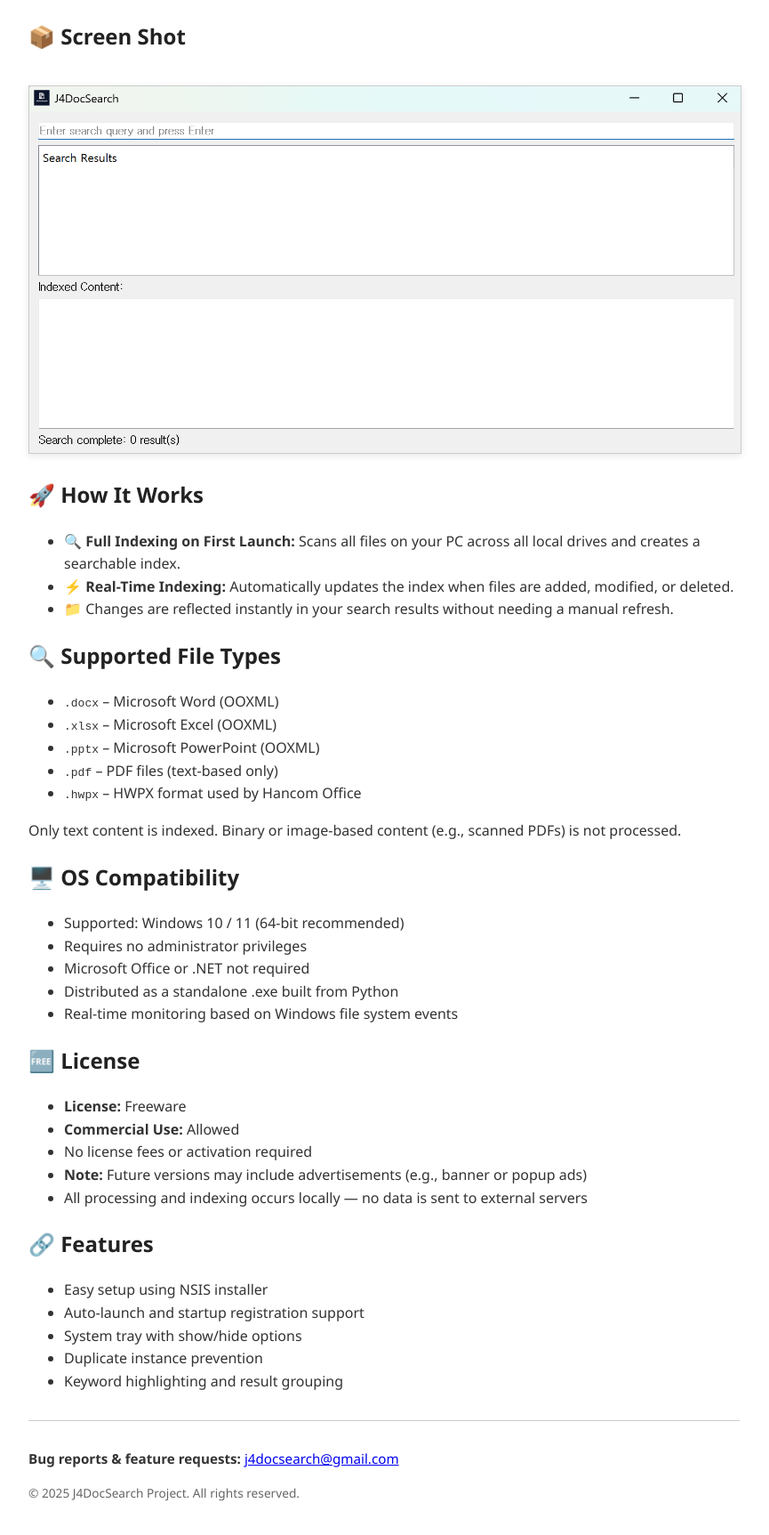
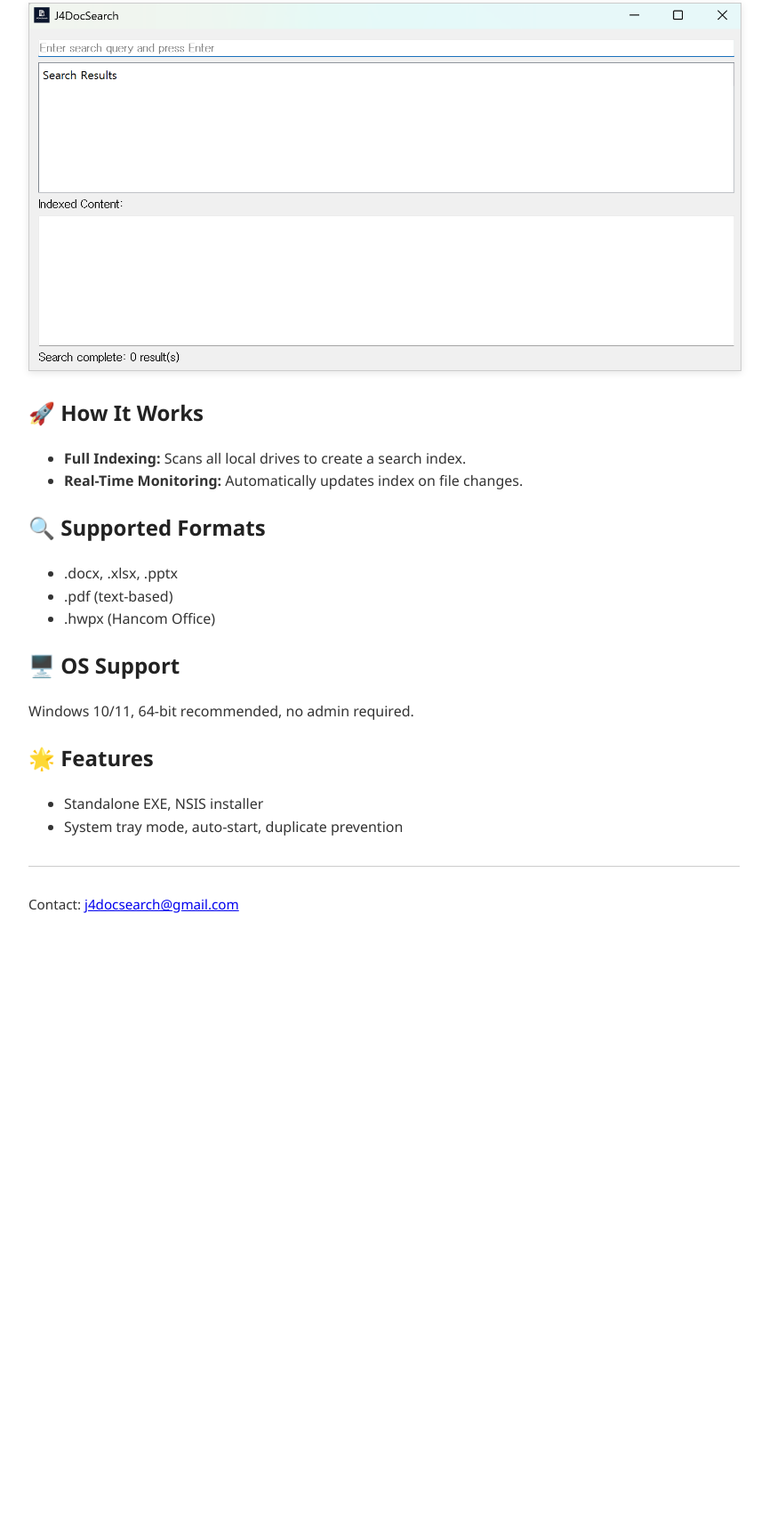
Before and after one commit to j4docsearch/j4docsearch.github.io, a plain HTML site: page index.html in a window 1280 px wide. Shown: the part 535-2260 px from the top of the page at 89% size, without its empty margins (208-1073 px from the left). After the commit the page ends 1626 px from the top, so only its background shows below. Drawn offline with Linux system fonts and the light colour scheme.

Commit message:
Update index.html

```diff
--- a/index.html
+++ b/index.html
@@ -1,28 +1,10 @@
 <!DOCTYPE html>
 <html lang="en">
 <head>
-  <script id="Cookiebot" src="https://consent.cookiebot.com/uc.js" data-cbid="dde3b1c7-a192-42ca-ac3c-92407128d4d0" data-blockingmode="auto" type="text/javascript"></script>
-  <script async src="https://pagead2.googlesyndication.com/pagead/js/adsbygoogle.js?client=ca-pub-5868991230140518"
-     crossorigin="anonymous"></script>
-
   <meta charset="UTF-8" />
   <title>J4DocSearch – Document Content Search Tool</title>
   <meta name="viewport" content="width=device-width, initial-scale=1.0" />
   <meta name="description" content="A fast and lightweight desktop tool to search text content inside PDF, HWPX, DOCX and other documents.">
-
-<!-- Open Graph (for social sharing previews) -->
-<meta property="og:title" content="J4DocSearch – Document Content Search Tool">
-<meta property="og:description" content="Quick keyword search across multiple document formats including PDF, HWPX, DOCX and more.">
-<meta property="og:image" content="https://j4docsearch.github.io/j4docsearch/screenshot.png">
-<meta property="og:url" content="https://j4docsearch.github.io/j4docsearch">
-
-<!-- Twitter Card -->
-<meta name="twitter:card" content="summary_large_image">
-<meta name="twitter:title" content="J4DocSearch – Document Search Utility">
-<meta name="twitter:description" content="An open-source tool for searching content within documents like PDF, HWPX, and Word files.">
-<meta name="twitter:image" content="https://j4docsearch.github.io/j4docsearch/screenshot.png">
-
-
   <style>
     body {
       font-family: "Segoe UI", sans-serif;
@@ -72,70 +54,94 @@
       font-size: 0.9em;
       color: #555;
     }
+    .lang-toggle {
+      float: right;
+      margin-top: -3em;
+    }
+    .lang-toggle button {
+      margin-left: 0.5em;
+      padding: 0.3em 0.8em;
+      font-size: 0.9em;
+    }
+    .lang-section { display: none; }
+    .lang-en { display: block; }
   </style>
+  <script>
+    function switchLang(lang) {
+      document.querySelectorAll('.lang-section').forEach(el => el.style.display = 'none');
+      document.querySelectorAll('.lang-' + lang).forEach(el => el.style.display = 'block');
+    }
+  </script>
 </head>
 <body>
+  <div class="lang-toggle">
+    <button onclick="switchLang('en')">English</button>
+    <button onclick="switchLang('ko')">한국어</button>
+  </div>
 
   <img src="j4docsearch.ico" alt="J4DocSearch Logo" class="logo" />
 
+  <div class="lang-section lang-en">
     <h1>📘 J4DocSearch</h1>
-  <p><strong>J4DocSearch</strong> is a high-speed desktop document indexing and search tool designed for Windows environments. It monitors your local drives in real time and enables fast keyword-based search across supported document types.</p>
-  <p>This standalone, lightweight application requires no external server or database. It is especially useful for users who manage a large volume of documents or frequently need to access document contents quickly.</p>
-
+    <p><strong>J4DocSearch</strong> is a high-speed desktop document indexing and search tool for Windows. It monitors your local drives in real time and allows fast keyword-based search across various document formats.</p>
     <a href="https://github.com/j4docsearch/j4docsearch/releases/latest" class="download-button" target="_blank">
       ⬇️ Download Latest Version
     </a>
     <h2>📦 Screen Shot</h2>
-  <img src="screenshot.png" alt="J4DocSearch Screenshot" class="screenshot" />
-
+    <img src="screenshot.png" alt="Screenshot" class="screenshot" />
     <h2>🚀 How It Works</h2>
     <ul>
-    <li>🔍 <strong>Full Indexing on First Launch:</strong> Scans all files on your PC across all local drives and creates a searchable index.</li>
-    <li>⚡ <strong>Real-Time Indexing:</strong> Automatically updates the index when files are added, modified, or deleted.</li>
-    <li>📁 Changes are reflected instantly in your search results without needing a manual refresh.</li>
+      <li><strong>Full Indexing:</strong> Scans all local drives to create a search index.</li>
+      <li><strong>Real-Time Monitoring:</strong> Automatically updates index on file changes.</li>
     </ul>
+    <h2>🔍 Supported Formats</h2>
+    <ul>
+      <li>.docx, .xlsx, .pptx</li>
+      <li>.pdf (text-based)</li>
+      <li>.hwpx (Hancom Office)</li>
+    </ul>
+    <h2>🖥️ OS Support</h2>
+    <p>Windows 10/11, 64-bit recommended, no admin required.</p>
+    <h2>🌟 Features</h2>
+    <ul>
+      <li>Standalone EXE, NSIS installer</li>
+      <li>System tray mode, auto-start, duplicate prevention</li>
+    </ul>
+    <footer>
+      <p>Contact: <a href="mailto:j4docsearch@gmail.com">j4docsearch@gmail.com</a></p>
+    </footer>
+  </div>
 
-  <h2>🔍 Supported File Types</h2>
+  <div class="lang-section lang-ko">
+    <h1>📘 J4DocSearch</h1>
+    <p><strong>J4DocSearch</strong>는 Windows 환경에서 다양한 문서의 내용을 빠르게 검색할 수 있는 고속 데스크톱 인덱싱 도구입니다. 로컬 디스크를 실시간으로 모니터링하며 키워드 기반 검색을 지원합니다.</p>
+    <a href="https://github.com/j4docsearch/j4docsearch/releases/latest" class="download-button" target="_blank">
+      ⬇️ 최신 버전 다운로드
+    </a>
+    <h2>📦 화면 예시</h2>
+    <img src="screenshot.png" alt="스크린샷" class="screenshot" />
+    <h2>🚀 동작 방식</h2>
     <ul>
-    <li><code>.docx</code> – Microsoft Word (OOXML)</li>
-    <li><code>.xlsx</code> – Microsoft Excel (OOXML)</li>
-    <li><code>.pptx</code> – Microsoft PowerPoint (OOXML)</li>
-    <li><code>.pdf</code> – PDF files (text-based only)</li>
-    <li><code>.hwpx</code> – HWPX format used by Hancom Office</li>
+      <li><strong>초기 전체 인덱싱:</strong> 모든 로컬 드라이브를 스캔하여 검색 인덱스를 생성합니다.</li>
+      <li><strong>실시간 감시:</strong> 파일 추가/수정/삭제 시 자동으로 인덱스를 업데이트합니다.</li>
     </ul>
-  <p>Only text content is indexed. Binary or image-based content (e.g., scanned PDFs) is not processed.</p>
-
-  <h2>🖥️ OS Compatibility</h2>
+    <h2>🔍 지원 형식</h2>
     <ul>
-    <li>Supported: Windows 10 / 11 (64-bit recommended)</li>
-    <li>Requires no administrator privileges</li>
-    <li>Microsoft Office or .NET not required</li>
-    <li>Distributed as a standalone .exe built from Python</li>
-    <li>Real-time monitoring based on Windows file system events</li>
+      <li>.docx, .xlsx, .pptx</li>
+      <li>.pdf (텍스트 기반)</li>
+      <li>.hwpx (한컴오피스)</li>
     </ul>
-
-  <h2>🆓 License</h2>
+    <h2>🖥️ 지원 운영체제</h2>
+    <p>Windows 10 / 11 (64비트 권장), 관리자 권한 없이 실행 가능</p>
+    <h2>🌟 주요 기능</h2>
     <ul>
-    <li><strong>License:</strong> Freeware</li>
-    <li><strong>Commercial Use:</strong> Allowed</li>
-    <li>No license fees or activation required</li>
-    <li><strong>Note:</strong> Future versions may include advertisements (e.g., banner or popup ads)</li>
-    <li>All processing and indexing occurs locally — no data is sent to external servers</li>
+      <li>단일 실행파일(EXE), NSIS 설치 프로그램 제공</li>
+      <li>시스템 트레이 실행, 자동 시작, 중복 실행 방지</li>
     </ul>
-
-  <h2>🔗 Features</h2>
-  <ul>
-    <li>Easy setup using NSIS installer</li>
-    <li>Auto-launch and startup registration support</li>
-    <li>System tray with show/hide options</li>
-    <li>Duplicate instance prevention</li>
-    <li>Keyword highlighting and result grouping</li>
-  </ul>
-
     <footer>
-    <p><strong>Bug reports & feature requests:</strong> <a href="mailto:j4docsearch@gmail.com">j4docsearch@gmail.com</a></p>
-    <p class="note">© 2025 J4DocSearch Project. All rights reserved.</p>
+      <p>문의: <a href="mailto:j4docsearch@gmail.com">j4docsearch@gmail.com</a></p>
     </footer>
+  </div>
 
 </body>
 </html>
```
Lines whose indentation alone changed are shown as unchanged.
